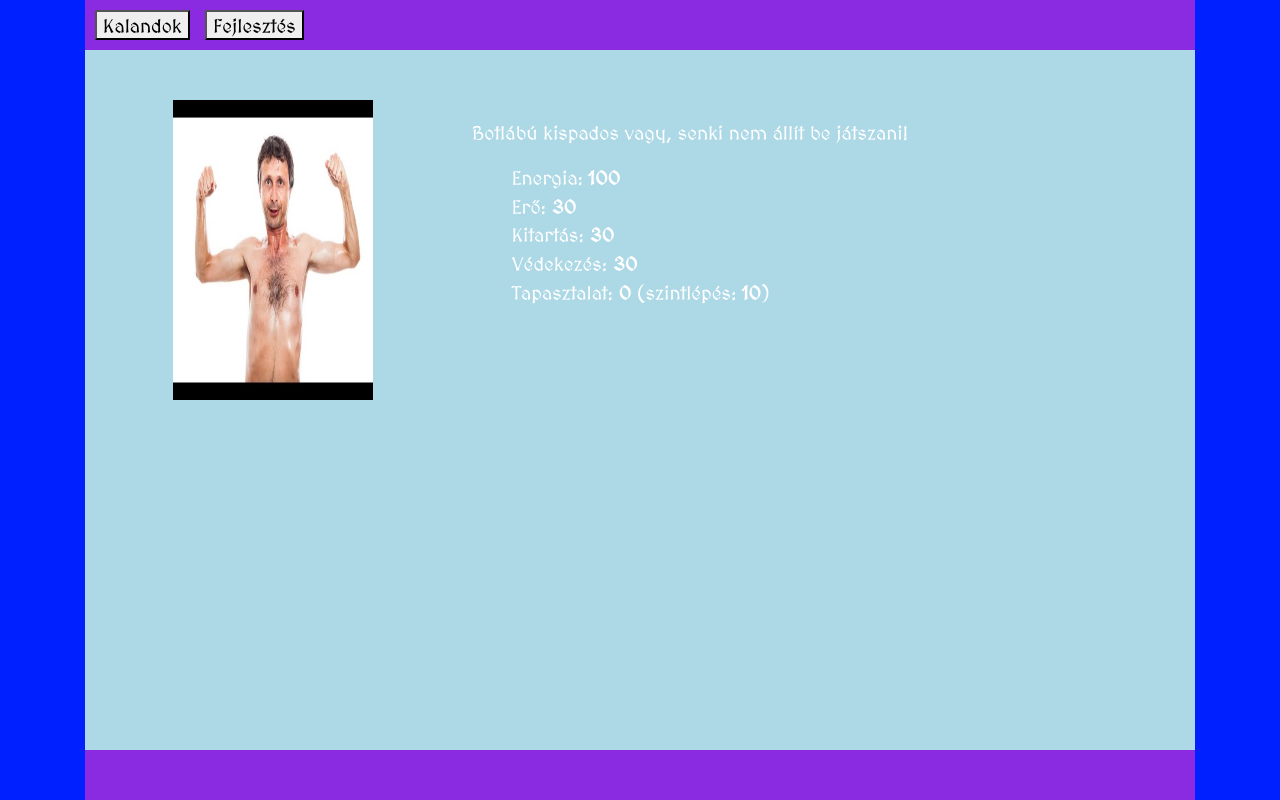
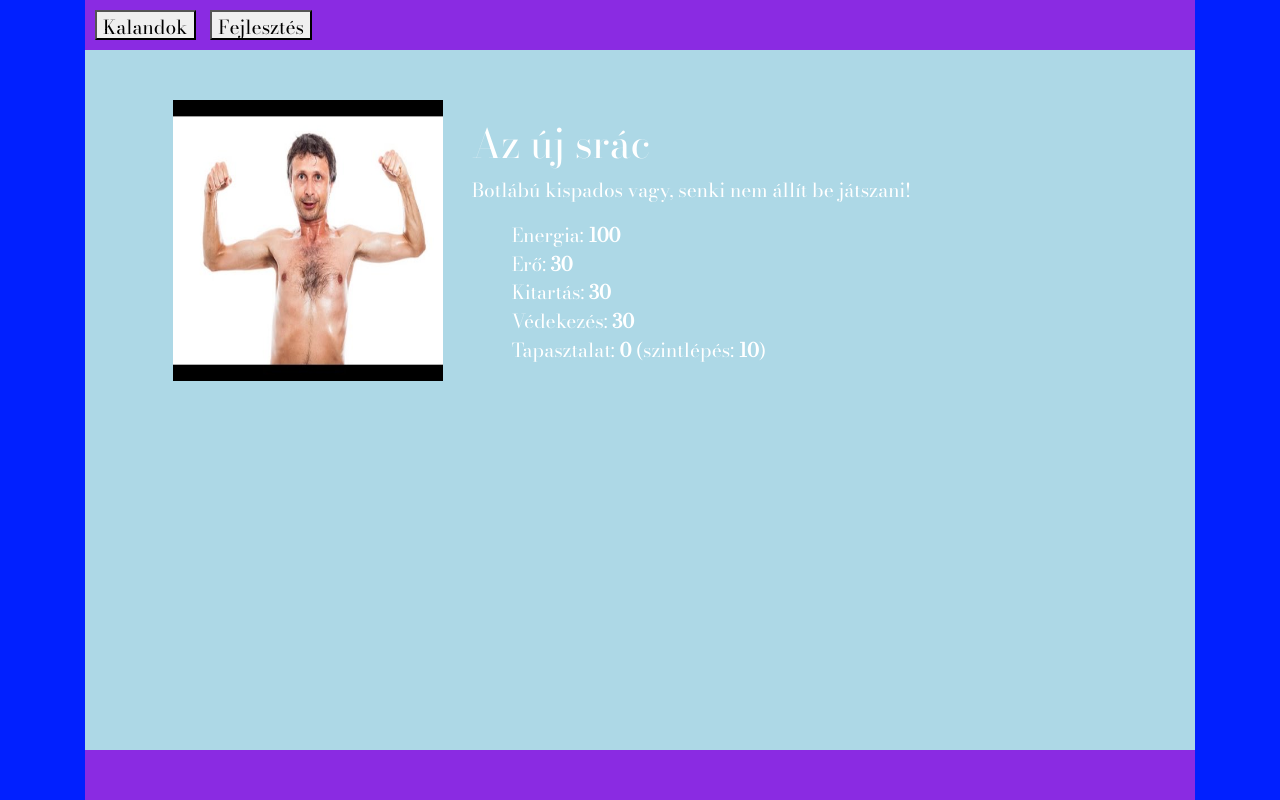
Before and after one commit to patrik0020508/fifa_rpg, a plain HTML site: page rpg_fifa/index.html in a window 1280 px wide. Drawn offline with nearby package versions, Linux system fonts and the light colour scheme; files whose address does not match are found by name.

Commit message:
Add files via upload

```diff
--- a/rpg_fifa/game.js
+++ b/rpg_fifa/game.js
@@ -10,7 +10,7 @@ let available_points = 0;
 
 let lvl = 0;
 
-let lvl_szint=[
+let name=[
     ["Az új srác"],
     ["A feltörekvő reménység"],
     ["A befutott sztár"],
@@ -32,7 +32,8 @@ let profile_stats = {
     "endurance": document.getElementById("profile_endurance"),
     "deffense": document.getElementById("profile_deffense"),
     "experience": document.getElementById("profile_experience"),
-    "next_level": document.getElementById("next_lvl")
+    "next_level": document.getElementById("next_lvl"),
+    "name":document.getElementById("name")
 }
 
 function refreshProfileStats(){
@@ -44,6 +45,7 @@ function refreshProfileStats(){
     profile_stats.experience.innerHTML = stats.experience;
     profile_stats.description.innerHTML = lvl_description[lvl][0];
     profile_stats.next_level.innerHTML = 10;
+    profile_stats.name.innerHTML=name[lvl];
     display_addBtns();
 }
 
--- a/rpg_fifa/index.html
+++ b/rpg_fifa/index.html
@@ -23,7 +23,7 @@
                 </div>
                 <div class="col-md-8">
 
-                    <h1 id="szint"></h1>
+                    <h1 id="name"></h1>
                     <p id="description"></p>
                     <ul>
                         <li>Energia: <b id="profile_life"></b> </li>
--- a/rpg_fifa/style.css
+++ b/rpg_fifa/style.css
@@ -1,10 +1,10 @@
-@import url('https://fonts.googleapis.com/css2?family=MedievalSharp&display=swap');
+@import url('https://fonts.googleapis.com/css2?family=Bodoni+Moda&display=swap');
 
 body{
     margin: 0;
     background-color: #0120ff;
     color: white;
-    font-family: 'MedievalSharp', cursive;
+    font-family: 'Bodoni Moda', serif;
     font-size: 1.2em;
 }
 
@@ -50,8 +50,8 @@ h1{
 }
 
 #profile_pics{
-    width: 200px;
-    height: 300px;
+    width: 80%;
+    height: 100%;
     margin-left: calc(50% - 100px);
 }
 
```
Also changed, not shown: rpg_fifa/pics/medicine.png (added), rpg_fifa/pics/profile_lvl0.jpg (added), rpg_fifa/pics/profile_lvl1.jpg (added), rpg_fifa/pics/profile_lvl2.jpg (added), rpg_fifa/pics/profile_lvl3.jpg (added).
